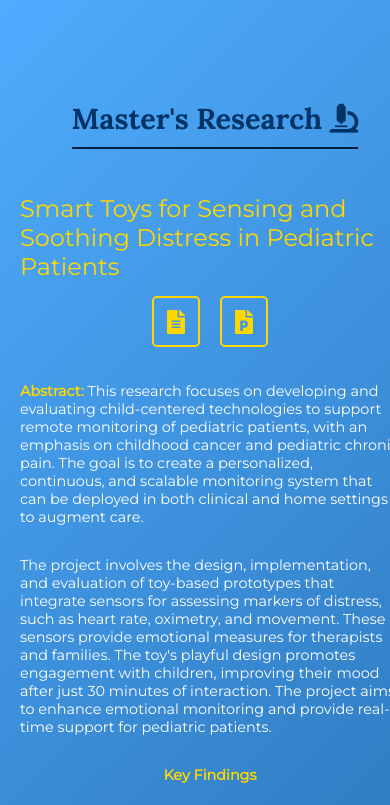
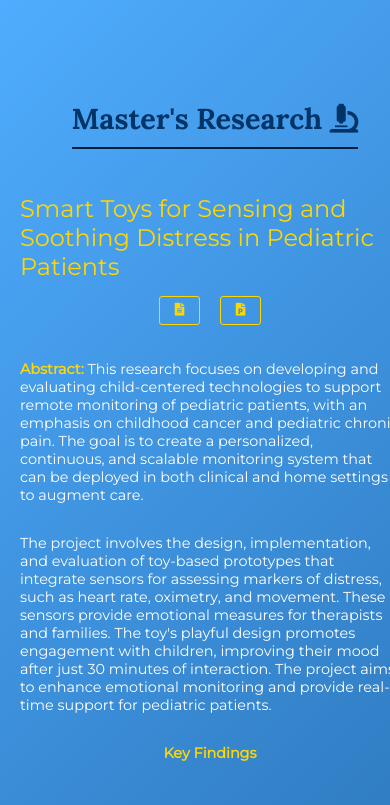
Before and after one commit to jdbonilla99/site, a plain HTML site: page masters.html in a window 390 px wide. Shown: the top 805 px of the page. Drawn offline with nearby package versions, Linux system fonts and the light colour scheme.

Commit message:
Update masters.html

```diff
--- a/masters.html
+++ b/masters.html
@@ -51,13 +51,13 @@
             display: inline-flex;
             align-items: center;
             justify-content: center;
-            width: 20px;
-            height: 35px;
+            width: 18px; /* Reduced width */
+            height: 18px; /* Reduced height */
             background-color: transparent;
-            border: 2px solid #FFD700;
-            border-radius: 5px;
+            border: 1.5px solid #FFD700; /* Smaller border */
+            border-radius: 3px; /* Smaller rounded corners */
             color: #FFD700;
-            font-size: 1.5rem;
+            font-size: 0.9rem; /* Smaller icon size */
             text-decoration: none;
             transition: color 0.3s ease, background-color 0.3s ease;
         }
@@ -245,6 +245,12 @@
             .logo {
                 width: 75px;
             }
+
+            .document-link {
+                font-size: 0.8rem; /* Slightly smaller icons on mobile */
+                width: 15px; /* Adjust size for mobile screens */
+                height: 15px;
+            }
         }
     </style>
 </head>
```
